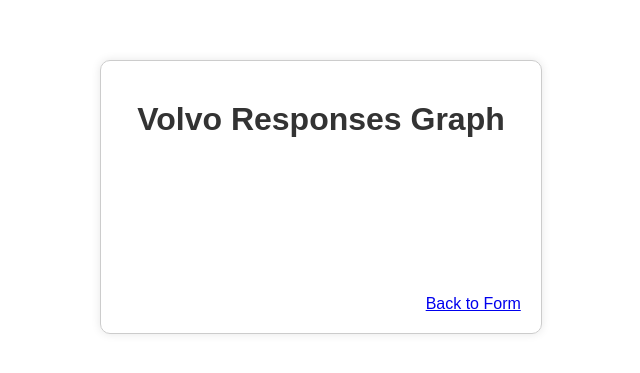
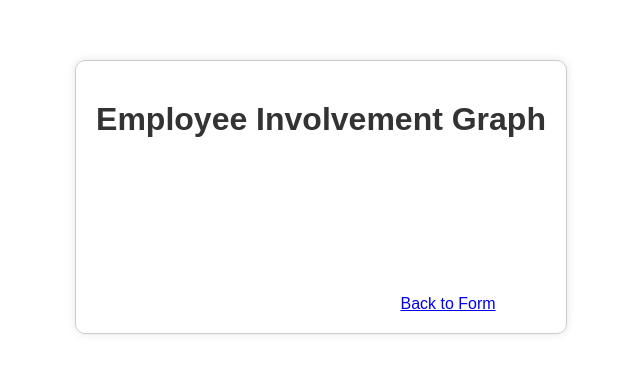
Before and after one commit to sshekhar2128/Volvo-CE-Project, a website: page public/graph.html in a window 1280 px wide. Shown: the part 203-576 px from the top of the page, without its empty margins (319-959 px from the left). Drawn offline with nearby package versions, Linux system fonts and the light colour scheme; no server answers.

Commit message:
Employee Involvement graph

```diff
--- a/public/graph.html
+++ b/public/graph.html
@@ -12,7 +12,7 @@
 </head>
 <body>
     <div class="container">
-        <h1>Volvo Responses Graph</h1>
+        <h1>Employee Involvement Graph</h1>
         <canvas id="employeeChart"></canvas>
         <a href="index.html">Back to Form</a>
     </div>
```
